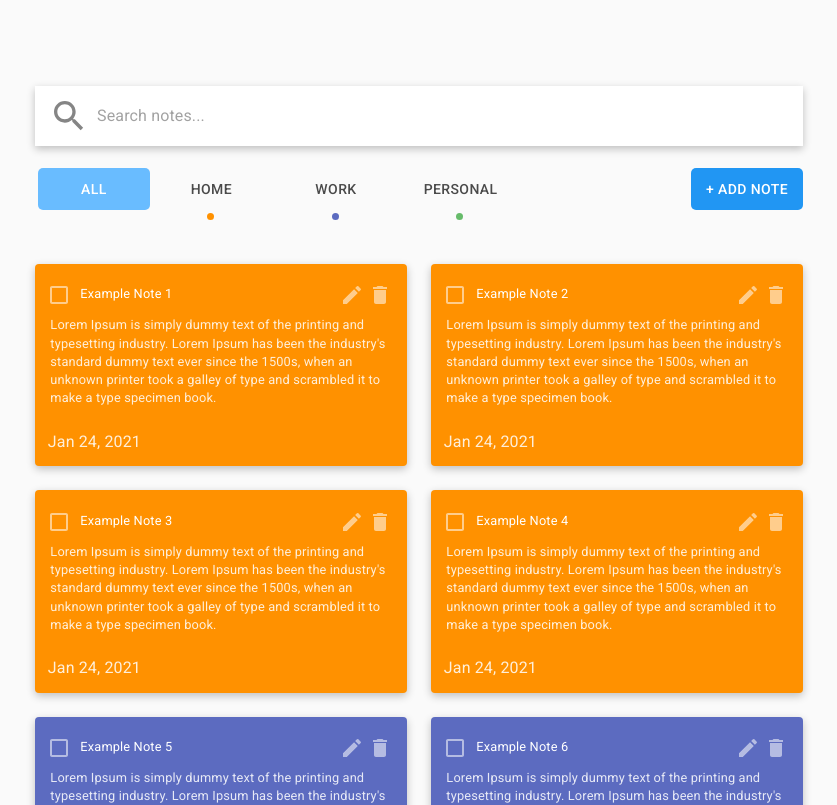
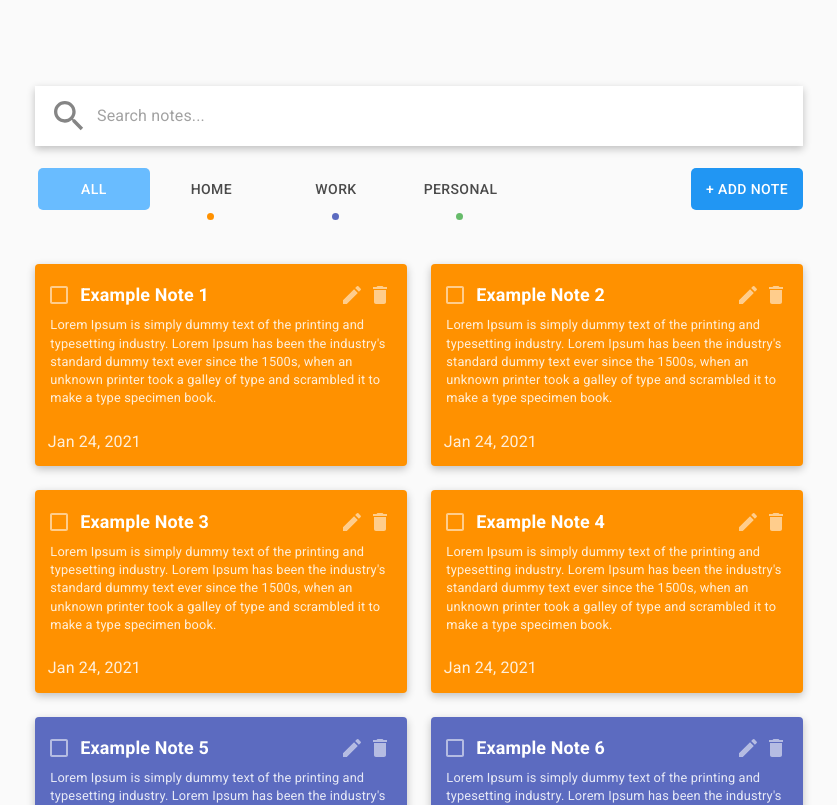
Before and after one commit to DKBoston15/react-notes-app, a React (Create React App) app: page / in a window 1280 px wide. Shown: the top 805 px of the page, without its empty margins (221-1058 px from the left). Built offline with nearby package versions, Linux system fonts and the light colour scheme.

Commit message:
Note Title Styling

```diff
--- a/src/modules/notes/Note.tsx
+++ b/src/modules/notes/Note.tsx
@@ -31,6 +31,10 @@ const useStyles = makeStyles({
     },
     descriptionText: {
         color: "hsla(0, 0%, 100%, 0.85)"
+    },
+    titleText: {
+        fontSize: "1.4em",
+        fontWeight: "bold"
     }
 });
 interface INoteProp {
@@ -43,8 +47,7 @@ interface INoteProp {
 export const Note = ({ title, description, category }: INoteProp) => {
     const classes = useStyles();
 
-    // s
-    // s
+    // TODO: Review section below to see if there is a better way to have multiple dynamic classes with TS
 
     const [cardBG, setCardBG] = useState("");
     useMemo(() => {
@@ -68,9 +71,9 @@ export const Note = ({ title, description, category }: INoteProp) => {
                     alignItems="center"
                     justifyContent="space-between"
                 >
-                    <Box>
+                    <Box display="flex" alignItems="center">
                         <Checkbox color="secondary" />
-                        {title}
+                        <div className={classes.titleText}>{title}</div>
                     </Box>
                     <Box
                         width="4em"
```
